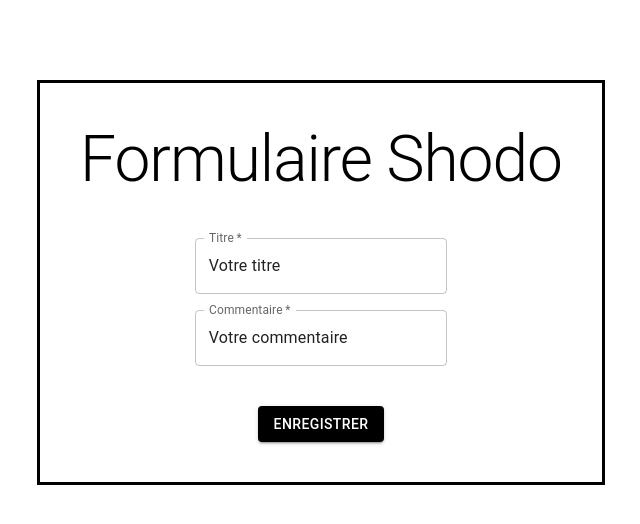
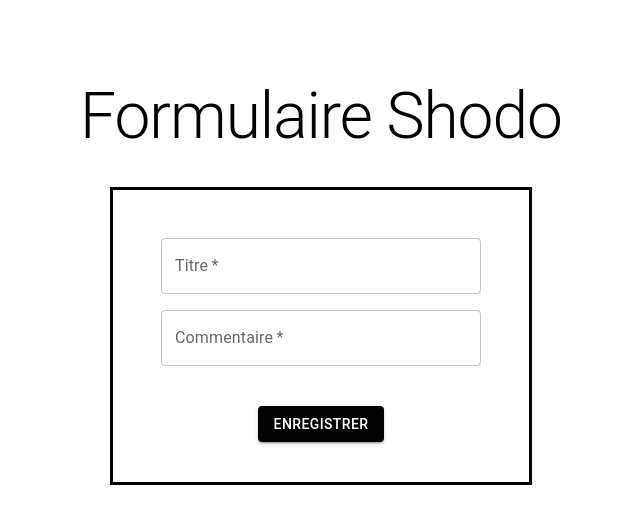
Before and after one commit to LCaffarelli/form-shodo-react, a React (Create React App) app: page / in a window 1280 px wide. Shown: the top 524 px of the page, without its empty margins (319-959 px from the left). Built offline with nearby package versions, Linux system fonts and the light colour scheme.

Commit message:
refactor CSS

```diff
--- a/src/App.css
+++ b/src/App.css
@@ -1,5 +1,6 @@
 .App {
     display: flex;
-    justify-content: center;
-    padding: 5rem
+    flex-direction: column;
+    padding: 5rem;
+    align-items: center;
 }
--- a/src/App.js
+++ b/src/App.js
@@ -7,45 +7,30 @@ import "./App.css";
 function App() {
   return (
     <div className="App">
+      <Typography
+        variant="h1"
+        sx={{
+          fontSize: "4rem",
+          marginBottom: 4,
+          textAlign: "center",
+        }}
+      >
+        Formulaire Shodo
+      </Typography>
       <Box
         component="form"
         sx={{
-          "& .MuiTextField-root": { m: 1, width: "25ch" },
+          "& .MuiTextField-root": { m: 1, width: "20rem" },
           border: "solid",
+          width: "fit-content",
           padding: 5,
           display: "flex",
           flexDirection: "column",
           alignItems: "center",
         }}
       >
-        <Typography
-          variant="h1"
-          sx={{
-            fontSize: "4rem",
-            marginBottom: 4,
-          }}
-        >
-          Formulaire Shodo
-        </Typography>
-        <Box
-          sx={{
-            display: "flex",
-            flexDirection: "column",
-            marginBottom: 4,
-          }}
-        >
-          <TextField
-            required
-            label="Titre"
-            defaultValue="Votre titre"
-          ></TextField>
-          <TextField
-            required
-            multiline
-            label="Commentaire"
-            defaultValue="Votre commentaire"
-          ></TextField>
-        </Box>
+        <TextField required label="Titre"></TextField>
+        <TextField required multiline label="Commentaire"></TextField>
 
         <Button
           variant="contained"
@@ -54,6 +39,7 @@ function App() {
             display: "flex",
             alignItems: "center",
             backgroundColor: "black",
+            marginTop: 4,
           }}
         >
           Enregistrer
```
